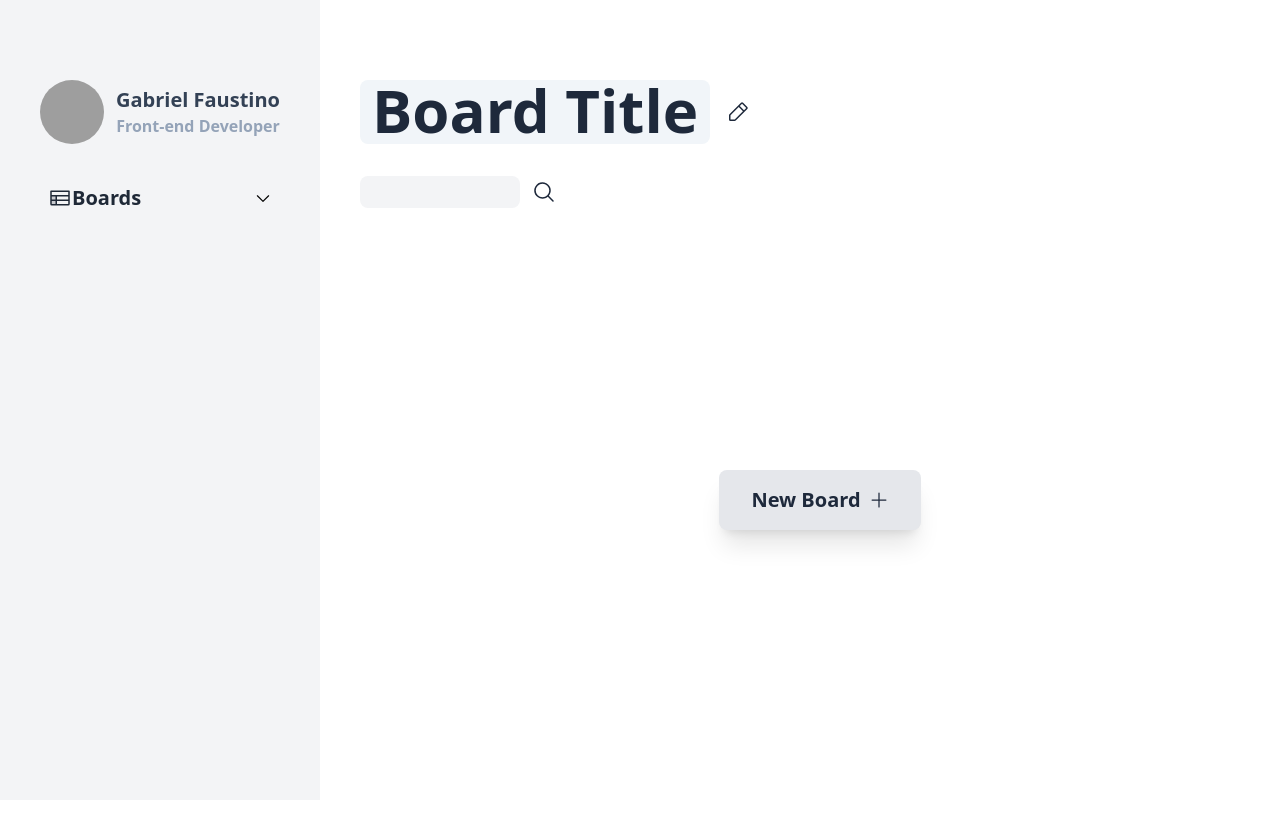
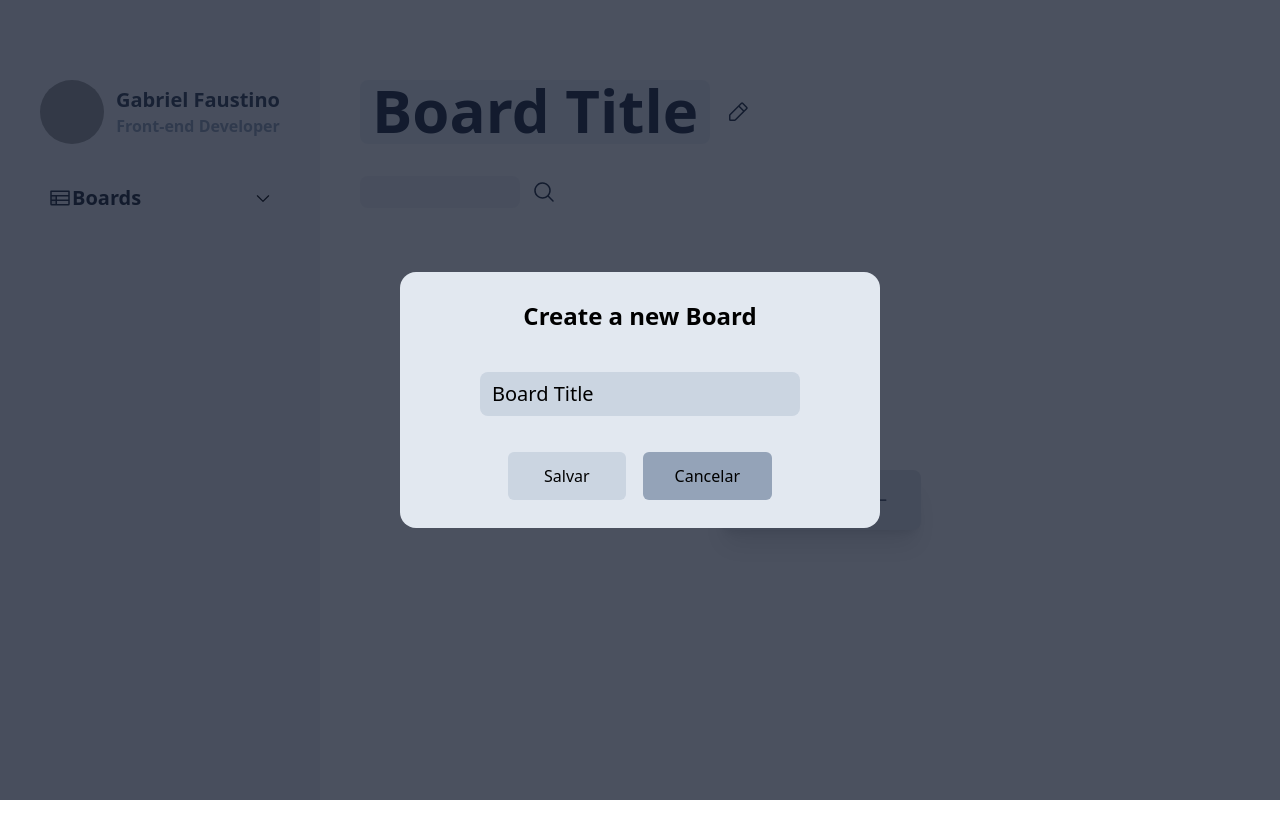
Before and after one commit to GFaustin0/kanban-project, a React (Vite) app: page / in a window 1280 px wide. Both pictures are taken after a click on the button "New Board". Shown: the top 838 px of the page. Before the commit the page ends 800 px from the top, so only its background shows below. Built offline with nearby package versions, Linux system fonts and the light colour scheme; grey boxes are pictures that could not be loaded.

Commit message:
add table creation

```diff
--- a/src/App.jsx
+++ b/src/App.jsx
@@ -7,6 +7,11 @@ import { useRef, useState } from 'react'
 function App() {
   const [boardTitle, setBoardTitle] = useState('Board Title')
   const inputRef = useRef()
+
+  const [isModalOpen, setModalOpen] = useState(false)
+
+  const [kanbanColum, setKanbanColum] = useState([])
+
 
   function onBoardTitleChange(event) {
     setBoardTitle(event.target.value)
@@ -22,8 +27,33 @@ function App() {
     }
   }
 
+  function handleSaveBoard() {
+    setModalOpen(false)
+    setKanbanColum(['todo', 'in progress',])
+
+  }
+
+  function handleOpenModal() {
+    setModalOpen(true)
+  }
+
+  function handleCancelBoard() {
+    setModalOpen(false)
+    setBoardTitle('')
+  }
+
   return (
-    <div className="flex w-auto h-screen">
+    <div className="flex w-auto h-screen ">
+      {isModalOpen && <div className='h-full w-full absolute bg-slate-900 bg-opacity-75 z-50'>
+        <div className='absolute h-[16rem] w-[30rem] bg-slate-200 left-1/2 top-1/2 -translate-y-1/2 -translate-x-1/2 rounded-2xl p-7 text-center' >
+          <h1 className='font-semibold text-2xl mb-10'>Create a new Board</h1>
+          <input type="text" value={boardTitle} onChange={onBoardTitleChange} name="" id="" placeholder='Board Name' className='rounded-lg bg-slate-300 w-auto font-medium text-xl p-2 px-3' />
+          <div className='flex justify-between items-center px-20 py-9 font-medium '>
+            <button onClick={handleSaveBoard} className='h-auto w-auto bg-slate-300 py-3 px-9 rounded-md hover:bg-green-500 hover:text-slate-50 transition-all ease-in-out delay-75'>Salvar</button>
+            <button onClick={handleCancelBoard} className='h-auto w-auto bg-slate-400 py-3 px-8 rounded-md hover:bg-red-500 hover:text-slate-50 transition-all ease-in-out delay-75'>Cancelar</button>
+          </div>
+        </div>
+      </div>}
       <aside className="flex flex-col w-auto h-full bg-gray-100 pt-20">
         <div className="flex w-80 gap-3 justify-center ">
           <img className="h-16 w-16 rounded-full" src="https://github.com/GFaustin0.png" alt="" />
@@ -61,11 +91,17 @@ function App() {
           </div>
         </header>
 
-        <div className='flex h-3/4 justify-center items-center w-auto gap-4 '>
-          <button className='flex justify-center items-center gap-2 text-slate-800 bg-gray-200 py-4 px-8 rounded-lg shadow-xl hover:bg-indigo-600 hover:text-slate-50 transition-all ease-in-out delay-75 hover:scale-110'>
+        {!kanbanColum.length && <div className='flex items-center justify-center h-3/4'>
+          <button onClick={handleOpenModal} className='flex justify-center items-center gap-2 text-slate-800 bg-gray-200 py-4 px-8 rounded-lg shadow-xl hover:bg-indigo-600 hover:text-slate-50 transition-all ease-in-out delay-75 hover:scale-110'>
             <p className='text-xl font-semibold '>New Board</p>
             <Plus size={20} />
           </button>
+        </div>}
+
+        <div className='flex h-3/4 w-auto gap-4 '>
+          {kanbanColum.map(table => {
+            return <TableKanban tableName={table} />
+          })}
         </div>
 
       </main>
--- a/src/components/Table-kanban.jsx
+++ b/src/components/Table-kanban.jsx
@@ -1,14 +1,14 @@
 import { TaskCard } from "./Task-card";
 import { PencilSimple } from "@phosphor-icons/react";
 
-export function TableKanban() {
+export function TableKanban(props) {
   return (
 
-    <div className="flex flex-col gap-2 w-96 bg-gray-200 p-2 rounded-xl">
+    <div className="flex flex-col gap-2 w-96 bg-gray-200 p-2 rounded-xl overflow-y-scroll">
       <header className=''>
         <div className="flex justify-between items-center px-2">
           <div className="flex items-center gap-4">
-            <p className='text-xl font-medium'>To do</p>
+            <p className='text-xl font-medium'>{props.tableName}</p>
             <span className="w-5 h-5 rounded-md bg-teal-500"></span>
           </div>
           <button>
@@ -19,6 +19,7 @@ export function TableKanban() {
       </header>
 
       <TaskCard />
+
     </div>
   )
 }
```
